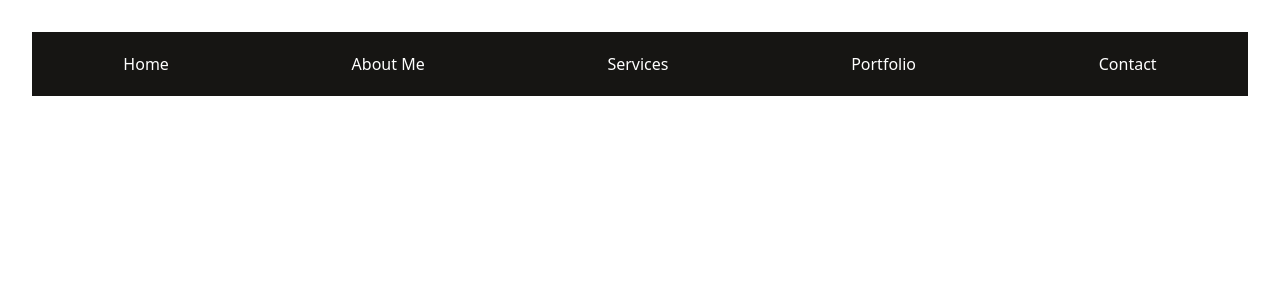
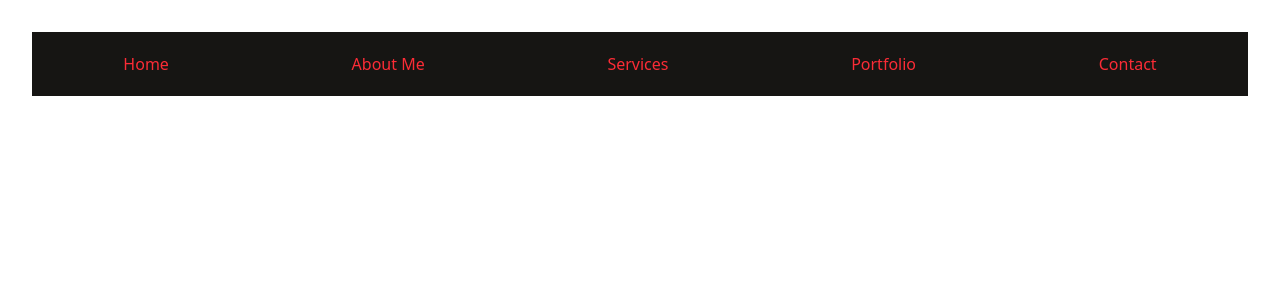
Before and after one commit to Abdul-Rahim13/Portfolio, a React (Vite) app: page / in a window 1280 px wide. Shown: the top 300 px of the page. Built offline with nearby package versions, Linux system fonts and the light colour scheme.

Commit message:
updated Navbar

```diff
--- a/src/components/Navbar.jsx
+++ b/src/components/Navbar.jsx
@@ -3,7 +3,7 @@ import React from 'react'
 function Navbar() {
   return (
     <div>
-      <ul className='flex justify-around items-center h-16 list-none bg-[#161513] text-white'>
+      <ul className='flex justify-around items-center h-16 list-none bg-[#161513] text-red-500'>
         <li>Home</li>
         <li>About Me</li>
         <li>Services</li>
```
